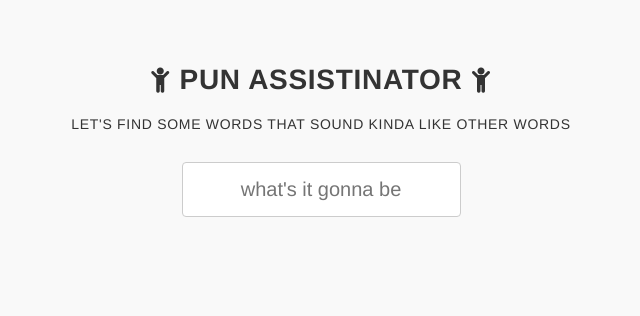
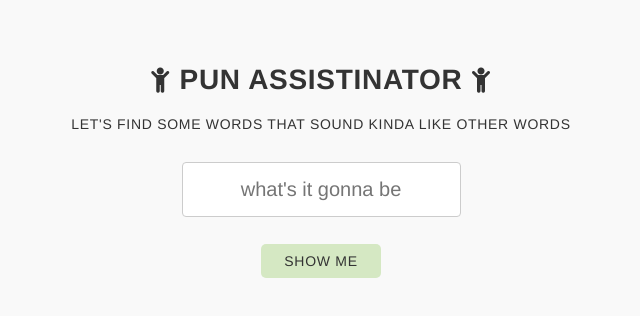
Before and after one commit to rfong/pun, a plain HTML site: page index.html in a window 1280 px wide. Shown: the whole page, without its empty margins (319-959 px from the left). Drawn offline with nearby package versions, Linux system fonts and the light colour scheme.

Commit message:
lolsiness

```diff
--- a/assets/pun.sass
+++ b/assets/index.sass
@@ -22,6 +22,12 @@ h1
 .button
   +button
 
+.query-button
+  background-color: #d5e8c3
+  &:hover
+    background-color: #f54e3c
+  width: 120px
+
 .label, .error
   text-transform: uppercase
   font-size: 14px
--- a/index.html
+++ b/index.html
@@ -7,7 +7,7 @@
   <link rel="stylesheet" href="lib/bootstrap-grid.css" />
 
   <!-- Page styles -->
-  <link rel="stylesheet" href="assets/pun.css" />
+  <link rel="stylesheet" href="assets/index.css" />
 
   <!-- Vendor scripts -->
   <script src="https://cdnjs.cloudflare.com/ajax/libs/underscore.js/1.8.3/underscore-min.js"></script>
@@ -30,6 +30,16 @@
            ng-model="query"
            ng-keypress="callOnEnter(makeQuery, $event)" />
   </div>
+  <div class="row">
+    <div class="button label query-button"
+         ng-click="makeQuery()"
+         ng-init="buttonHover=false"
+         ng-mouseenter="buttonHover=true"
+         ng-mouseleave="buttonHover=false">
+      <span ng-show="buttonHover">oh no</span>
+      <span ng-show="!buttonHover">show me</span>
+    </div>
+  </div>
 
   <div id="results" class="row">
     <div ng-repeat="result in results"
```
Also changed, not shown: assets/index.css, 2 other files.
